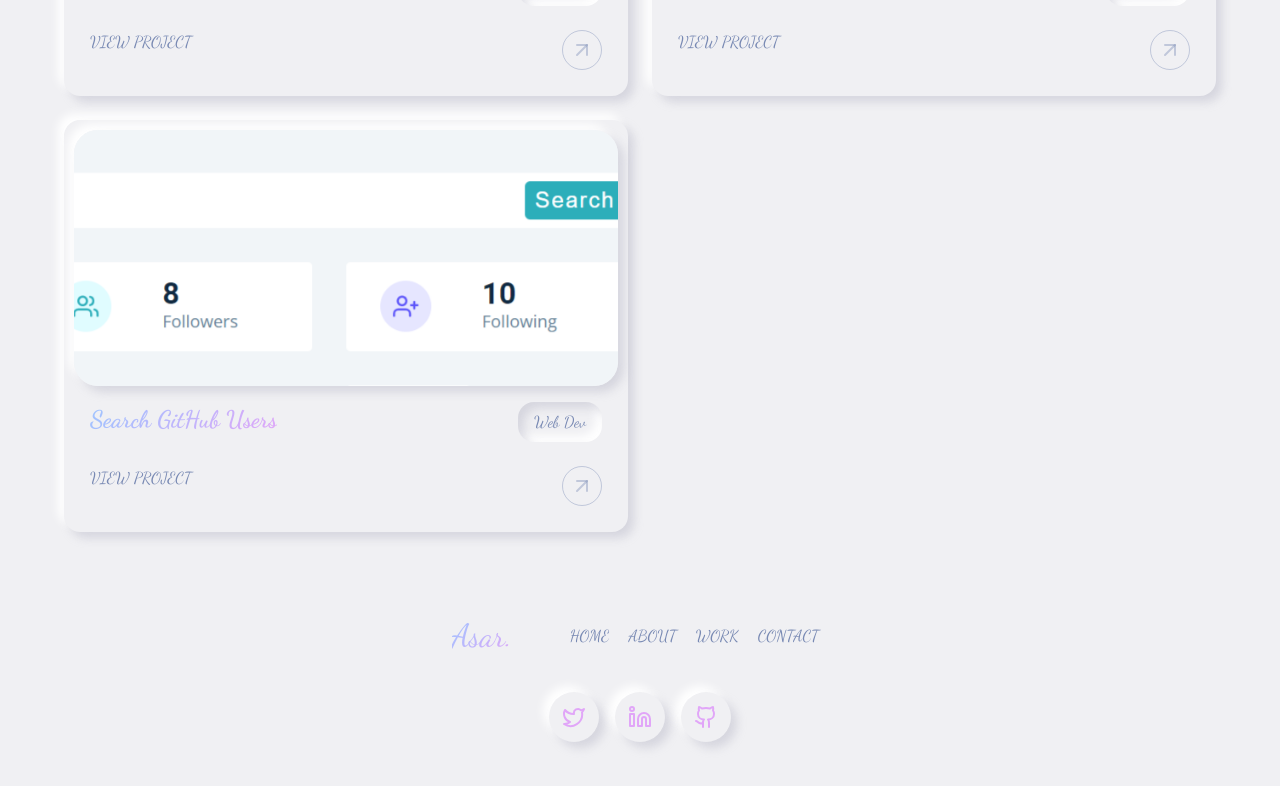
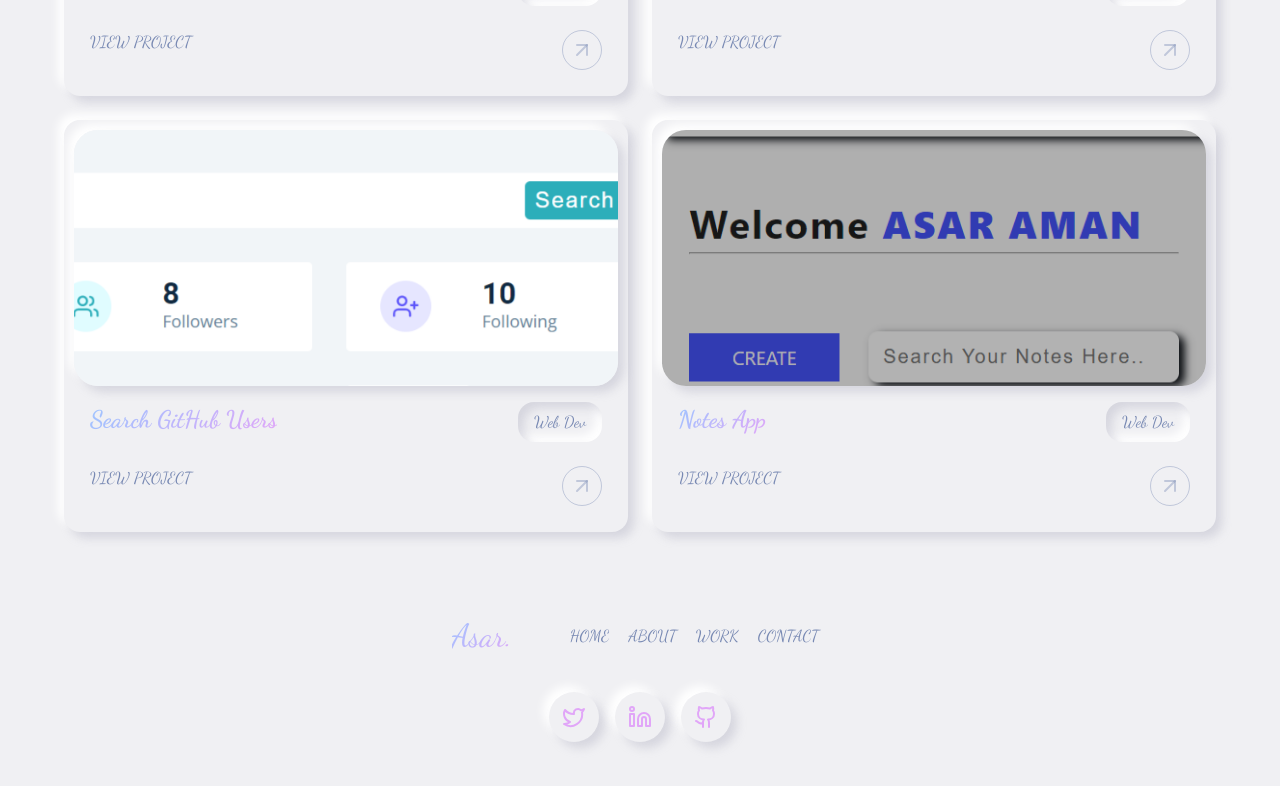
Before and after one commit to AsarAman/portfolio, a Next.js app: page /portfolio in a window 1280 px wide. Shown: the part 920-1706 px from the top of the page. Built offline with nearby package versions, Linux system fonts and the light colour scheme.

Commit message:
added project

```diff
--- a/src/app/portfolio/page.js
+++ b/src/app/portfolio/page.js
@@ -16,8 +16,11 @@ function Portfolio() {
           <div className={styles.singleProject}>
             <div className={styles.imageWrapper}>
               <Image
-                width={1837}
-                height={771}
+                // width={1837}
+                // height={771}
+                fill={true}
+                priority={true}
+                sizes="(max-width: 768px) 100vw, 700px"
                 src="/port-1.png"
                 alt="portfolio-project-cover-image"
               />
@@ -39,8 +42,11 @@ function Portfolio() {
           <div className={styles.singleProject}>
             <div className={styles.imageWrapper}>
               <Image
-                width={1682}
-                height={771}
+                // width={1682}
+                // height={771}
+                fill={true}
+                priority={true}
+                sizes="(max-width: 768px) 100vw, 700px"
                 src="/port-2.png"
                 alt="portfolio-project-cover-image"
               />
@@ -62,8 +68,11 @@ function Portfolio() {
           <div className={styles.singleProject}>
             <div className={styles.imageWrapper}>
               <Image
-                width={1105}
-                height={771}
+                // width={1105}
+                // height={771}
+                fill={true}
+                priority={true}
+                sizes="(max-width: 768px) 100vw, 700px"
                 src="/port-3.png"
                 alt="portfolio-project-cover-image"
               />
@@ -84,8 +93,11 @@ function Portfolio() {
           <div className={styles.singleProject}>
             <div className={styles.imageWrapper}>
               <Image
-                width={1105}
-                height={771}
+                // width={1105}
+                // height={771}
+                fill={true}
+                priority={true}
+                sizes="(max-width: 768px) 100vw, 700px"
                 src="/port-4.png"
                 alt="portfolio-project-cover-image"
               />
@@ -106,8 +118,11 @@ function Portfolio() {
           <div className={styles.singleProject}>
             <div className={styles.imageWrapper}>
               <Image
-                width={1105}
-                height={771}
+                // width={1105}
+                // height={771}
+                fill={true}
+                priority={true}
+                sizes="(max-width: 768px) 100vw, 700px"
                 src="/port-5.png"
                 alt="portfolio-project-cover-image"
               />
@@ -125,6 +140,31 @@ function Portfolio() {
               </div>
             </div>
           </div>
+          <div className={styles.singleProject}>
+            <div className={styles.imageWrapper}>
+              <Image
+                // width={1105}
+                // height={771}
+                fill={true}
+                priority={true}
+                sizes="(max-width: 768px) 100vw, 700px"
+                src="/port-6.png"
+                alt="portfolio-project-cover-image"
+              />
+            </div>
+            <div className={styles.projectInfo}>
+              <div className={styles.projectTitle}>
+                <h2>Notes App</h2>
+                <p className={styles.btn}>Web Dev</p>
+              </div>
+              <div className={styles.viewProject}>
+                <a className={styles.view} href='https://notes-app-mern-qrh0.onrender.com/notes'>View project</a>
+                <a href="https://notes-app-mern-qrh0.onrender.com/notes" className={styles.icon}>
+                  <ArrowUpRight/>
+                </a>
+              </div>
+            </div>
+          </div>
         </div>
       </div>
     </section>
```
Also changed, not shown: public/port-6.png (added).
